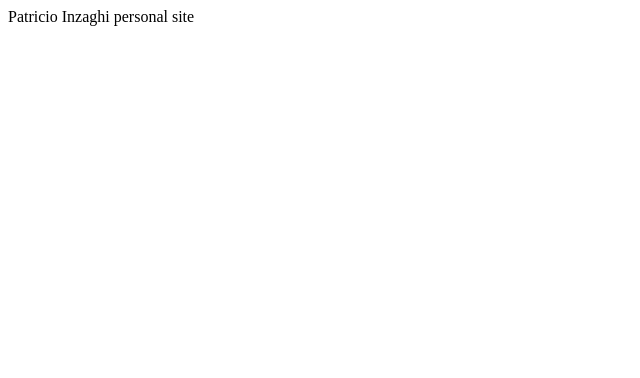
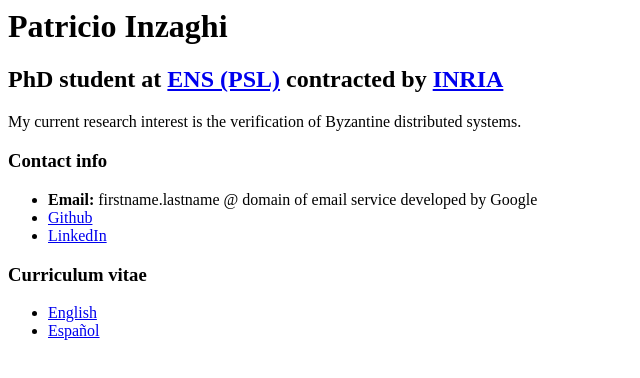
Before and after one commit to pinzaghi/pinzaghi.github.io, a plain HTML site: page index.html in a window 1280 px wide. Shown: the whole page, without its empty margins (0-640 px from the left). Drawn offline with Linux system fonts and the light colour scheme.

Commit message:
base information

```diff
--- a/index.html
+++ b/index.html
@@ -1 +1,22 @@
-Patricio Inzaghi personal site
+<html>
+    <body>
+        <h1>Patricio Inzaghi</h1>
+        <h2>PhD student at <a target="_blank" href="https://www.ens.psl.eu">ENS (PSL)</a> contracted by <a target="_blank" href="https://inria.fr">INRIA</a></h2>
+        <p>
+            My current research interest is the verification of Byzantine distributed systems.
+        </p>
+
+        <h3>Contact info</h3>
+        <ul>
+            <li><b>Email:</b> firstname.lastname @ domain of email service developed by Google</li>
+            <li><a target="_blank" href="https://github.com/pinzaghi">Github</a></li>
+            <li><a target="_blank" href="https://www.linkedin.com/in/patricioinzaghi/">LinkedIn</a></li>
+        </ul>
+
+        <h3>Curriculum vitae</h3>
+        <ul>
+            <li><a target="_blank" href="files/cv_en.pdf">English</a></li>
+            <li><a target="_blank" href="files/cv_es.pdf">Español</a></li>
+        </ul>
+    </body>
+</html>
```
Also changed, not shown: 2 other files.
